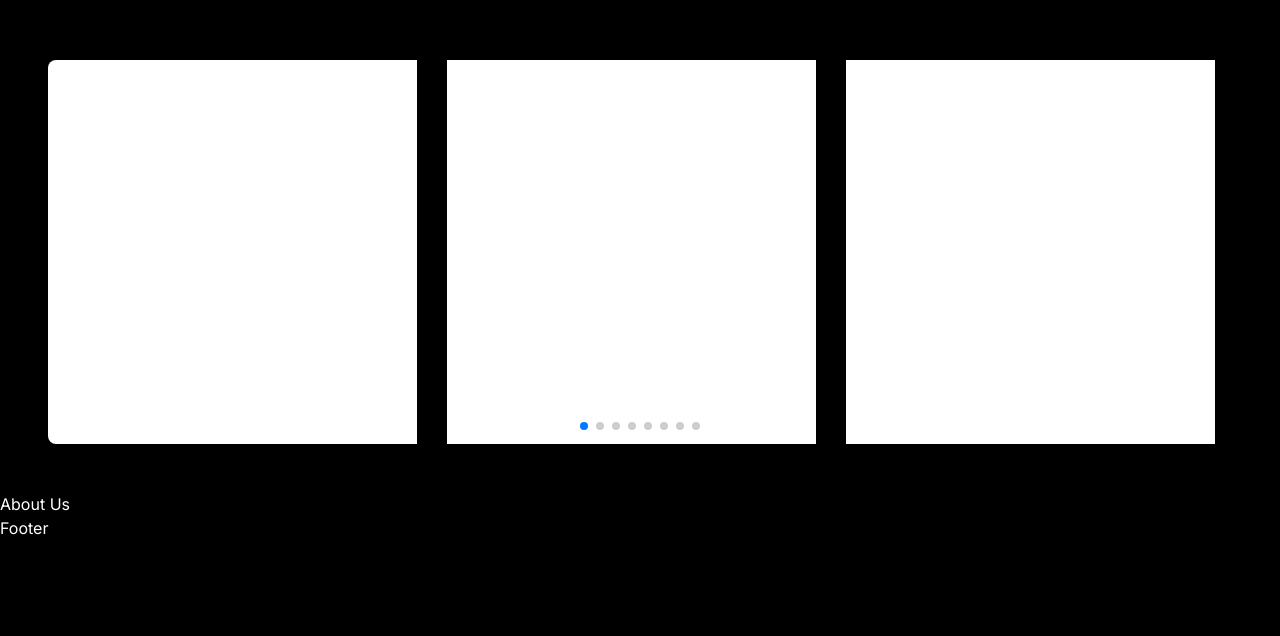
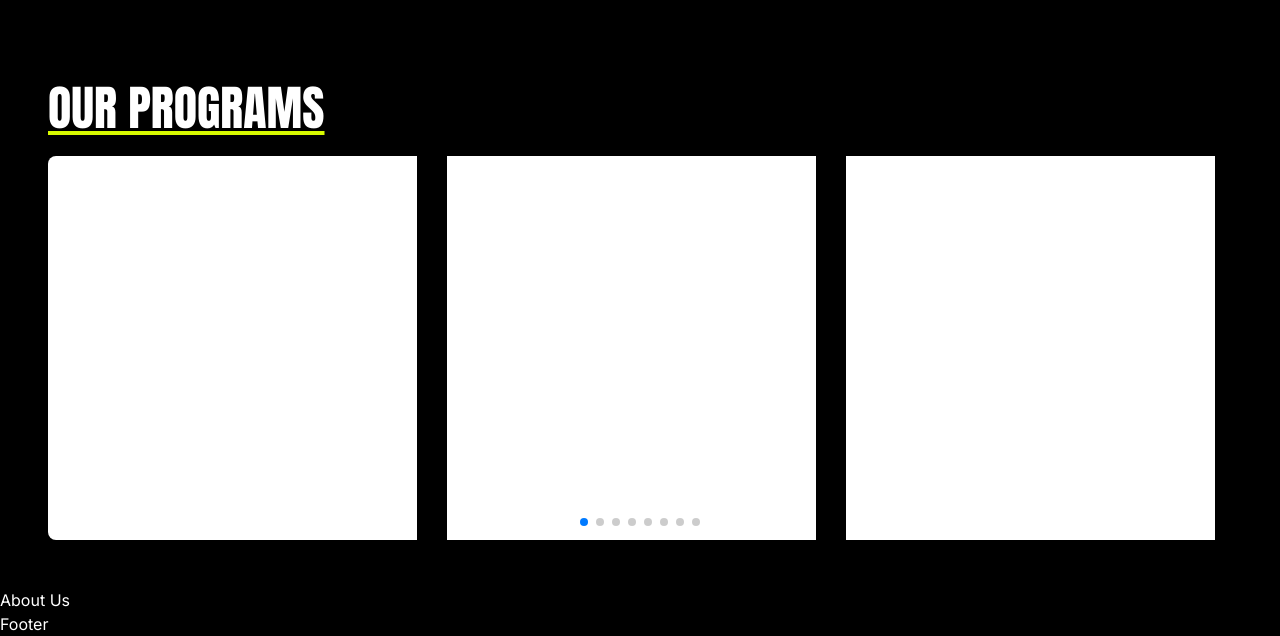
Before and after one commit to gonzaleza61/r3vfitness, a Next.js app: page / in a window 1280 px wide. Shown: the part 902-1538 px from the top of the page. Before the commit the page ends 1442 px from the top, so only its background shows below. Built offline with nearby package versions, Linux system fonts and the light colour scheme.

Commit message:
programs heading

```diff
--- a/src/app/components/Swiper.js
+++ b/src/app/components/Swiper.js
@@ -1,5 +1,6 @@
 "use client"
 import React, { useRef, useState } from "react"
+import { anton } from "../fonts"
 // Import Swiper React components
 import { Swiper, SwiperSlide } from "swiper/react"
 
@@ -14,6 +15,11 @@ export default function ImageSwiper() {
   return (
     <>
       <section className="px-12 py-12">
+        <h1
+          className={`${anton.className} py-6 text-5xl underline decoration-yellow`}
+        >
+          OUR PROGRAMS
+        </h1>
         <div className="justify-center">
           <Swiper
             slidesPerView={1}
```
